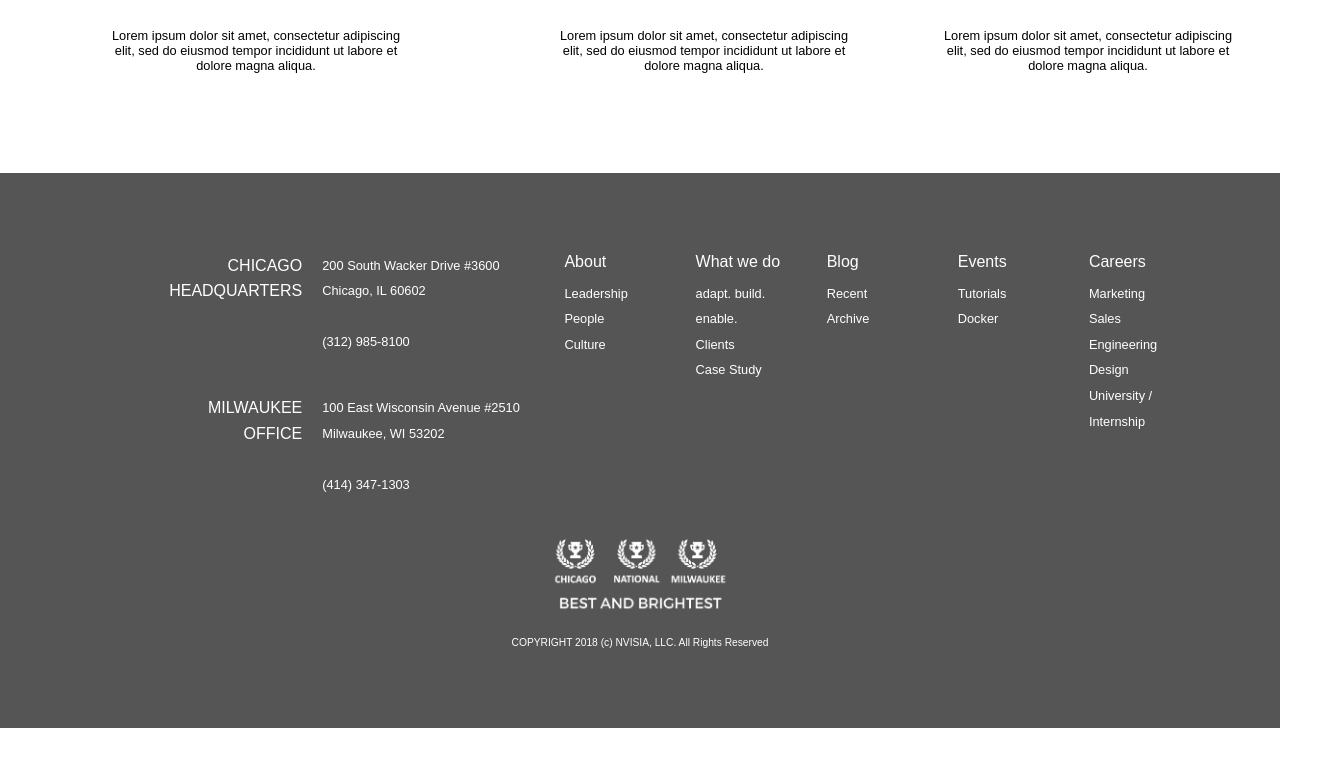
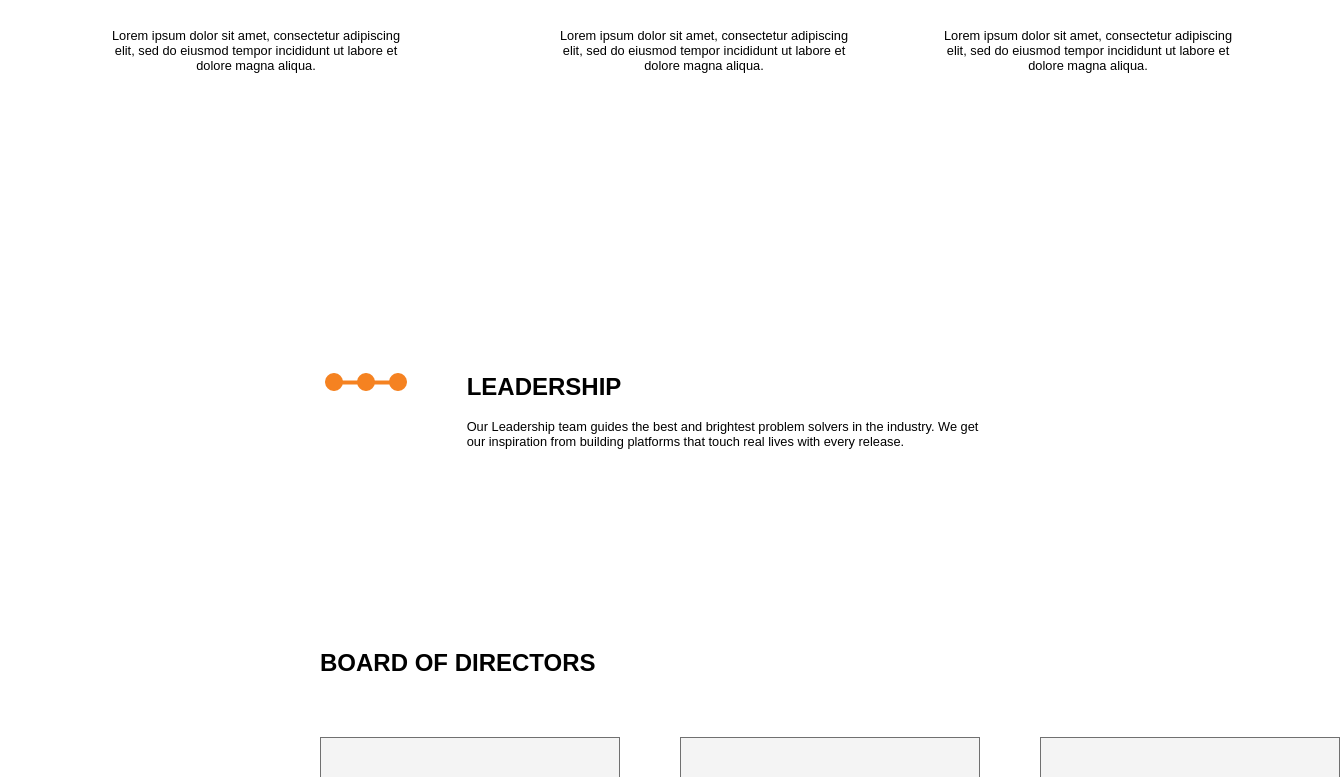
Before and after one commit to withoutwax/NVISIA, a React (Create React App) app in the folder nvisia/nvisia-react/: page /about in a window 1280 px wide. Shown: the part 5033-5810 px from the top of the page, 1340 px wide, since content can reach past the window. Before the commit the page ends 5761 px from the top, so only its background shows below. Built offline with nearby package versions, Linux system fonts and the light colour scheme.

Commit message:
About-section-06

```diff
--- a/nvisia/nvisia-react/src/content/About.css
+++ b/nvisia/nvisia-react/src/content/About.css
@@ -115,3 +115,39 @@
   margin-top: 30px;
   width: 300px;
 }
+
+/* SECTION 06 */
+.about-section-06-container {
+  display: grid;
+  grid-template-columns: 1fr 2fr;
+  grid-column-gap: 60px;
+}
+.about-section-06-container > img {
+  justify-self: flex-end;
+}
+
+.about-leadership-outer-container {
+  display: flex;
+  justify-content: center;
+  /* border: 1px red solid; */
+  /* background-color: red; */
+}
+.about-leadership {
+  display: grid;
+  grid-template-columns: repeat(3, 1fr);
+  grid-template-rows: repeat(6, auto);
+  grid-gap: 60px;
+  width: 50vw;
+
+  /* border: 1px red solid; */
+}
+/* .about-leadership > * {
+  border: 1px red solid;
+} */
+#board-of-directors {
+  grid-column: 1 / 4;
+  /* grid-row: 1 / 2; */
+}
+#leadership-team {
+  grid-column: 1 / 4;
+}
--- a/nvisia/nvisia-react/src/content/About.js
+++ b/nvisia/nvisia-react/src/content/About.js
@@ -13,6 +13,8 @@ import historyImg01 from '../assets/about/about-company-history.png';
 import icStars from '../assets/about/ic-stars.png';
 import mcDonald from '../assets/about/mcdonald.png';
 import osotAmerica from '../assets/about/osot-America-0911s.png';
+// LEADERSHIP
+import leadershipPhoto from '../assets/about/leadership/leadership-sample.png';
 
 class About extends Component {
   render() {
@@ -138,6 +140,36 @@ class About extends Component {
             <p>Lorem ipsum dolor sit amet, consectetur adipiscing elit, sed do eiusmod tempor incididunt ut labore et dolore magna aliqua. </p>
           </article>
         </section>
+
+        {/* SECTION 06 */}
+        <section className="about-section-06-container padding-top-200 padding-bottom-200">
+          <img src={connectOrange} />
+          <article>
+            <h2>
+              LEADERSHIP
+            </h2>
+            <br />
+            <p className="padding-right-300">
+              Our Leadership team guides the best and brightest problem solvers in the industry. We get our inspiration from building platforms that touch real lives with every release.
+            </p>
+          </article>
+        </section>
+        <div className="about-leadership-outer-container padding-bottom-200">
+          <section className="about-leadership">
+            <h2 id="board-of-directors">BOARD OF DIRECTORS</h2>
+            <img src={leadershipPhoto} />
+            <img src={leadershipPhoto} />
+            <img src={leadershipPhoto} />
+            <h2 id="leadership-team">LEADERSHIP TEAM</h2>
+            <img src={leadershipPhoto} />
+            <img src={leadershipPhoto} />
+            <img src={leadershipPhoto} />
+            <img src={leadershipPhoto} />
+            <img src={leadershipPhoto} />
+            <img src={leadershipPhoto} />
+          </section>
+        </div>
+
       </div>
     );
   }
```
Also changed, not shown: nvisia/nvisia-react/src/assets/about/leadership/leadership-sample.png (added).
